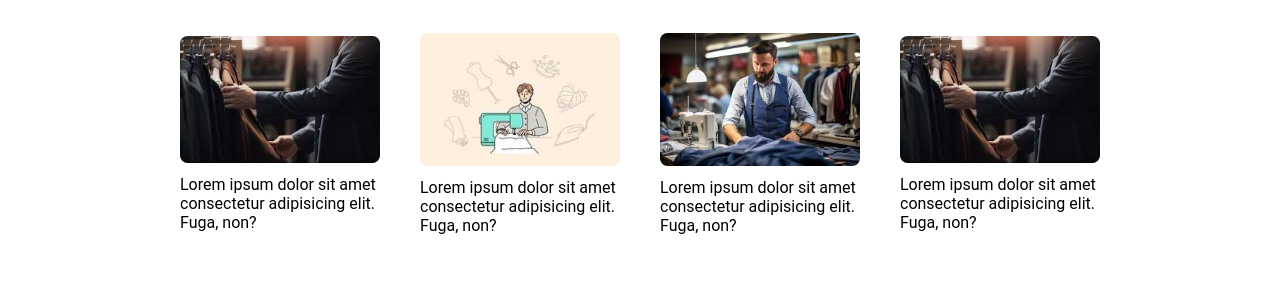
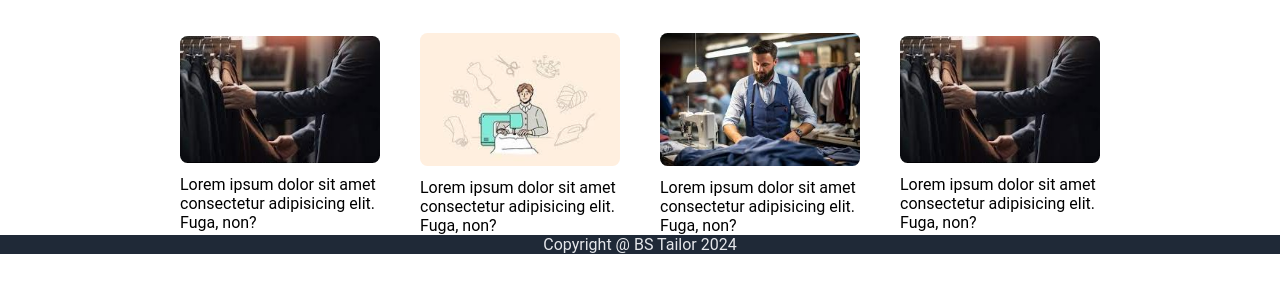
Before and after one commit to mbdhembare/Landing-page, a plain HTML site: page index.html in a window 1280 px wide. Shown: the part 438-730 px from the top of the page. Drawn offline with Linux system fonts and the light colour scheme.

Commit message:
added footer

```diff
--- a/index.html
+++ b/index.html
@@ -53,6 +53,8 @@
     </section>
     <section></section>
     <section></section>
-    <footer></footer>
+    <footer>
+      Copyright @ BS Tailor 2024
+    </footer>
   </body>
 </html>
--- a/style.css
+++ b/style.css
@@ -118,3 +118,11 @@ button{
 .info div{
     margin-top: 8px;
 }
+
+footer{
+    background-color: #1F2937;
+    color: #E5E7EB;
+    display: flex;
+    justify-content: center;
+    align-items: center;
+}
```
